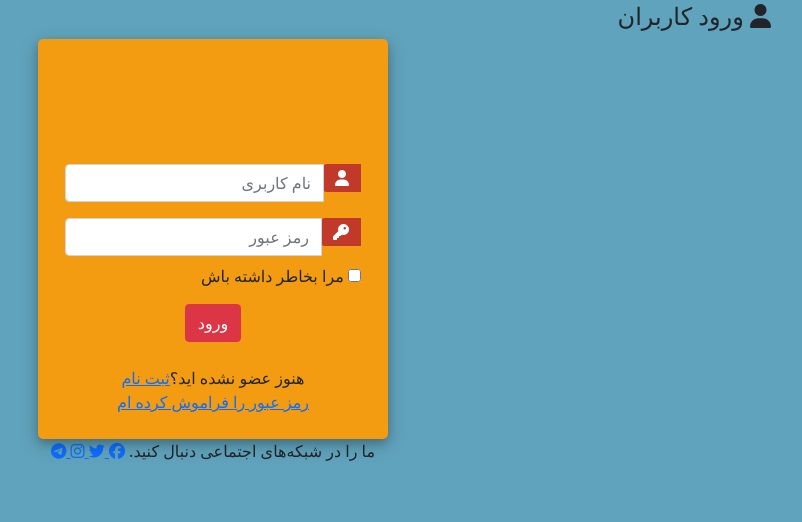
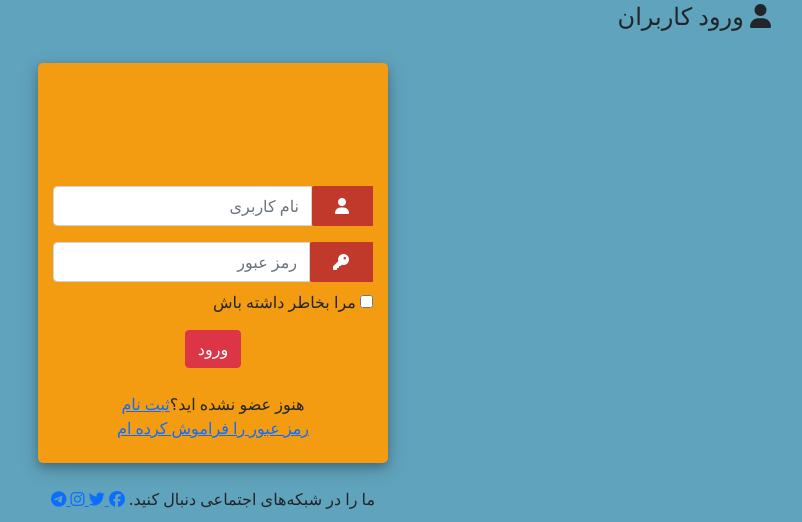
Before and after one commit to iam-Robo/DjangoCourse, a Django app: page /accounts/login/ in a window 1280 px wide. Shown: the part 44-566 px from the top of the page, without its empty margins (427-1229 px from the left). Run offline with Django 3.2, Linux system fonts and the light colour scheme; some libraries are stand-ins or nearby versions.

Commit message:
nothing important

```diff
--- a/accounts/templates/accounts/login.html
+++ b/accounts/templates/accounts/login.html
@@ -14,19 +14,20 @@
             {% endblock %}
 
 {% block main_content %}
+    </br>
 <div class="container h-100">
 		<div class="d-flex justify-content-center h-100">
 			<div class="user_card">
 				<div class="d-flex justify-content-center form_container">
 					<form>
 						<div class="input-group mb-3">
-							<div class="input-group-append">
+							<div class="input-group-text">
 								<span class="input-group-text"><i class="fas fa-user"></i></span>
 							</div>
 							<input type="text" name="" class="form-control input_user" value="" placeholder="نام کاربری">
 						</div>
 						<div class="input-group mb-2">
-							<div class="input-group-append">
+							<div class="input-group-text">
 								<span class="input-group-text"><i class="fas fa-key"></i></span>
 							</div>
 							<input type="password" name="" class="form-control input_pass" value="" placeholder="رمز عبور">
@@ -54,4 +55,5 @@
 			</div>
 		</div>
 	</div>
+    </br>
 {% endblock %}
```
